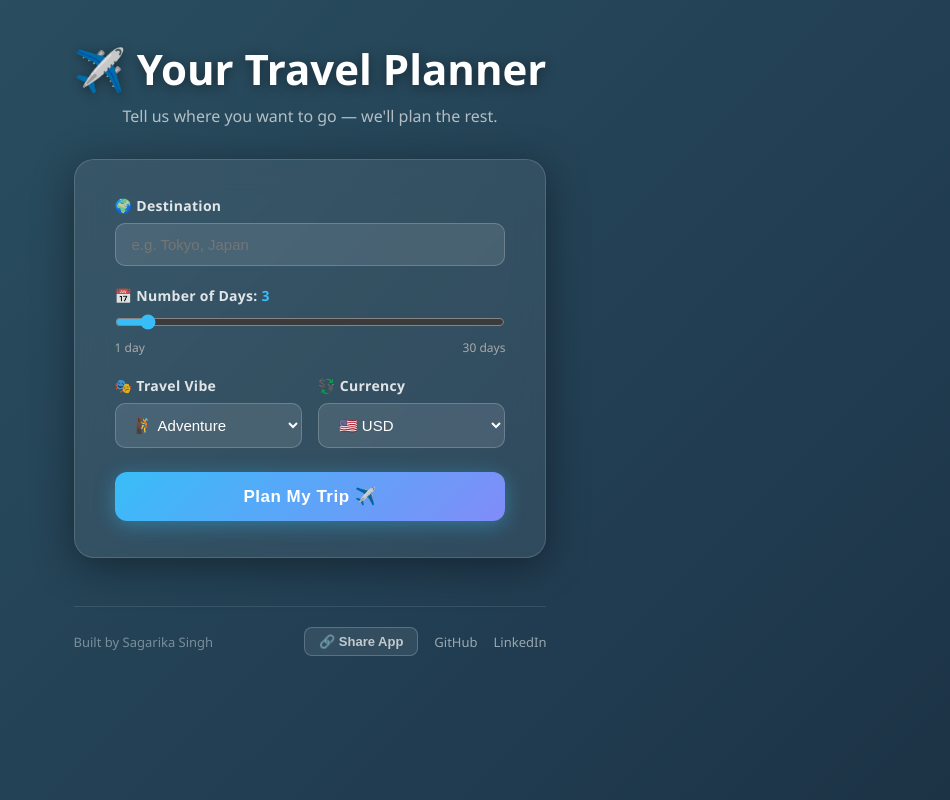
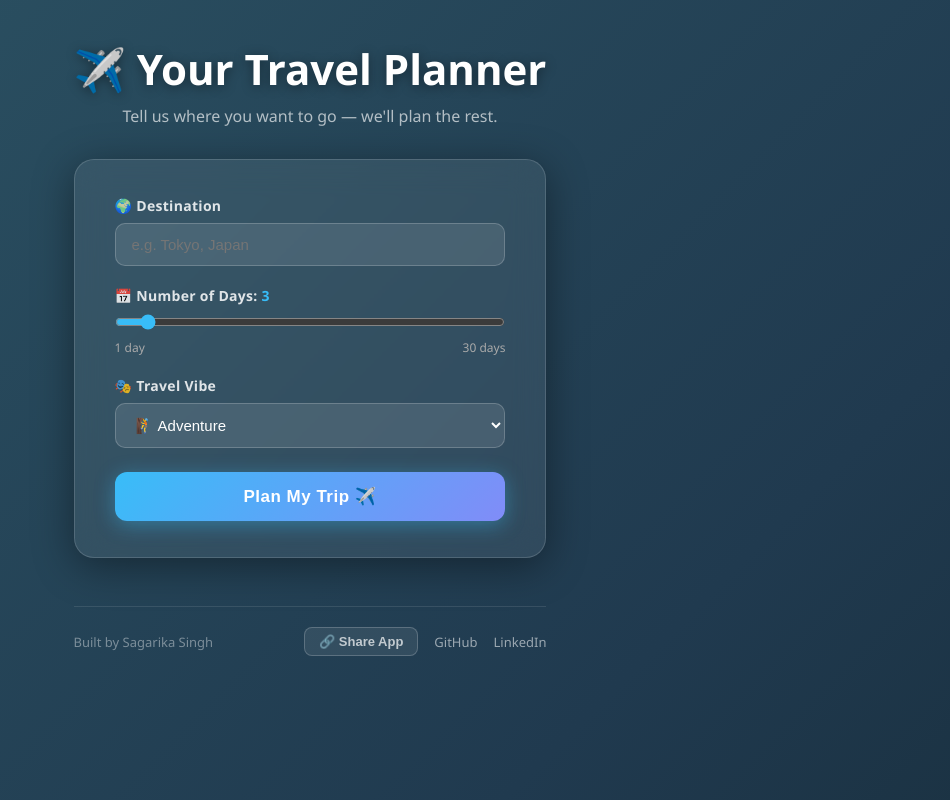
Before and after one commit to Sagarika-Singh-99/ai-travel-planner, a React (Vite) app: page / in a window 1280 px wide. Shown: the whole page, without its empty margins (330-1280 px from the left). Built offline with nearby package versions, Linux system fonts and the light colour scheme.

Commit message:
feat: currency selector + Pixabay dynamic background

```diff
--- a/src/components/TripForm.tsx
+++ b/src/components/TripForm.tsx
@@ -7,19 +7,6 @@ const API_BASE =
     : "https://ai-travel-middleware.onrender.com";
 
 const PIXABAY_KEY = "54756917-fa927b1649ca48486f5090e73";
-
-// ─── Currency options ────────────────────────────────────
-const CURRENCIES = [
-  { code: "USD", symbol: "$",  label: "🇺🇸 USD" },
-  { code: "GBP", symbol: "£",  label: "🇬🇧 GBP" },
-  { code: "EUR", symbol: "€",  label: "🇪🇺 EUR" },
-  { code: "INR", symbol: "₹",  label: "🇮🇳 INR" },
-  { code: "JPY", symbol: "¥",  label: "🇯🇵 JPY" },
-  { code: "AUD", symbol: "A$", label: "🇦🇺 AUD" },
-  { code: "CAD", symbol: "C$", label: "🇨🇦 CAD" },
-  { code: "SGD", symbol: "S$", label: "🇸🇬 SGD" },
-  { code: "AED", symbol: "د.إ",label: "🇦🇪 AED" },
-];
 
 // ─── Section color themes ────────────────────────────────
 const getSectionTheme = (title: string) => {
@@ -99,7 +86,6 @@ export default function TripForm() {
   const [destination, setDestination] = useState("");
   const [days, setDays] = useState(3);
   const [vibe, setVibe] = useState("adventure");
-  const [currency, setCurrency] = useState("USD");
   const [loading, setLoading] = useState(false);
   const [result, setResult] = useState("");
   const [error, setError] = useState("");
@@ -165,7 +151,7 @@ export default function TripForm() {
       const res = await fetch(`${API_BASE}/api/plan-trip`, {
         method: "POST",
         headers: { "Content-Type": "application/json" },
-        body: JSON.stringify({ destination, days, vibe, currency }),
+        body: JSON.stringify({ destination, days, vibe }),  // ← currency removed
       });
       if (!res.ok) throw new Error(`Server error: ${res.status}`);
       const reader = res.body!.getReader();
@@ -229,7 +215,7 @@ export default function TripForm() {
     doc.setTextColor(255, 255, 255);
     addLine("Your Travel Planner", 22, true, 8);
     doc.setTextColor(56, 189, 248);
-    addLine(`${destination} · ${days} Days · ${vibe.charAt(0).toUpperCase() + vibe.slice(1)} · ${currency}`, 13, false, 6);
+    addLine(`${destination} · ${days} Days · ${vibe.charAt(0).toUpperCase() + vibe.slice(1)}`, 13, false, 6);  // ← currency removed
     y = 50;
     doc.setTextColor(30, 30, 30);
 
@@ -264,17 +250,6 @@ export default function TripForm() {
 
   const sections = parseIntoSections(result);
 
-  // ─── Dynamic background style ────────────────────────────
-  const bodyBg: React.CSSProperties = bgImage
-    ? {
-        backgroundImage: `linear-gradient(rgba(10,15,30,0.72), rgba(10,15,30,0.85)), url(${bgImage})`,
-        backgroundSize: "cover",
-        backgroundPosition: "center",
-        backgroundAttachment: "fixed",
-        transition: "background-image 1s ease",
-      }
-    : {};
-
   // Update body background dynamically
   useEffect(() => {
     if (bgImage) {
@@ -288,7 +263,7 @@ export default function TripForm() {
   }, [bgImage]);
 
   return (
-    <div style={{ width: "100%", maxWidth: 700, ...bodyBg }}>
+    <div style={{ width: "100%", maxWidth: 700 }}>
       <div ref={topRef} />
 
       {/* Title */}
@@ -319,8 +294,7 @@ export default function TripForm() {
             </div>
           </div>
 
-          {/* Vibe + Currency side by side */}
-          <div style={{ display: "grid", gridTemplateColumns: "1fr 1fr", gap: 16 }}>
+          {/* Vibe — full width now that currency is removed */}
           <div>
             <label style={labelStyle}>🎭 Travel Vibe</label>
             <select value={vibe} onChange={(e) => setVibe(e.target.value)} style={inputStyle}>
@@ -331,15 +305,6 @@ export default function TripForm() {
               <option value="budget">💸 Budget</option>
               <option value="luxury">✨ Luxury</option>
             </select>
-            </div>
-            <div>
-              <label style={labelStyle}>💱 Currency</label>
-              <select value={currency} onChange={(e) => setCurrency(e.target.value)} style={inputStyle}>
-                {CURRENCIES.map(c => (
-                  <option key={c.code} value={c.code}>{c.label}</option>
-                ))}
-              </select>
-            </div>
           </div>
 
           <button type="submit" disabled={loading}
```
Lines whose indentation alone changed are shown as unchanged.
